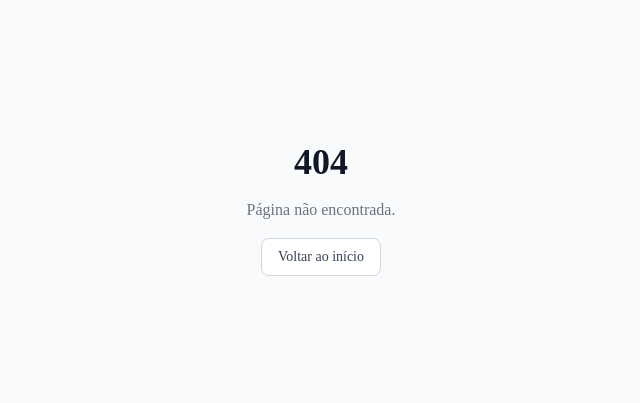
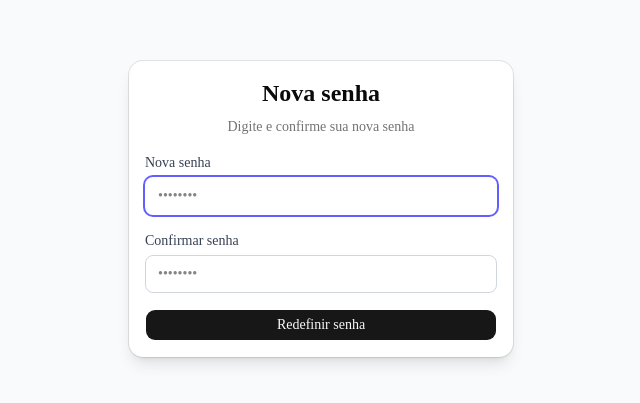
Before and after one commit to divalf/projeto1, a Next.js app: page /reset-password in a window 1280 px wide. Before the commit this address had no page. Shown: the part 191-594 px from the top of the page, without its empty margins (319-959 px from the left). Built offline with nearby package versions, Linux system fonts and the light colour scheme.

Commit message:
feat: add reset password page

```diff
--- /dev/null
+++ b/app/reset-password/page.tsx
@@ -0,0 +1,103 @@
+"use client";
+
+import { useState } from "react";
+import { createClient } from "@/lib/supabase/client";
+import { useRouter } from "next/navigation";
+import {
+  Card,
+  CardContent,
+  CardDescription,
+  CardHeader,
+  CardTitle,
+} from "@/components/ui/card";
+import { Button } from "@/components/ui/button";
+
+export default function ResetPasswordPage() {
+  const router = useRouter();
+  const [password, setPassword] = useState("");
+  const [confirm, setConfirm] = useState("");
+  const [error, setError] = useState<string | null>(null);
+  const [loading, setLoading] = useState(false);
+
+  const field =
+    "w-full px-3 py-2 text-sm border border-gray-300 rounded-md focus:outline-none focus:ring-2 focus:ring-indigo-500 focus:border-transparent";
+
+  async function handleReset(e: React.FormEvent) {
+    e.preventDefault();
+    if (password !== confirm) {
+      setError("As senhas não coincidem.");
+      return;
+    }
+    if (password.length < 6) {
+      setError("A senha deve ter pelo menos 6 caracteres.");
+      return;
+    }
+    setError(null);
+    setLoading(true);
+    try {
+      const supabase = createClient();
+      const { error } = await supabase.auth.updateUser({ password });
+      if (error) {
+        setError("Não foi possível redefinir a senha. Tente novamente.");
+      } else {
+        router.push("/dashboard");
+      }
+    } catch {
+      setError("Erro inesperado. Tente novamente.");
+    } finally {
+      setLoading(false);
+    }
+  }
+
+  return (
+    <main className="min-h-screen flex items-center justify-center bg-gray-50">
+      <Card className="w-full max-w-sm shadow-lg">
+        <CardHeader className="text-center space-y-1">
+          <CardTitle className="text-2xl font-bold">Nova senha</CardTitle>
+          <CardDescription>Digite e confirme sua nova senha</CardDescription>
+        </CardHeader>
+        <CardContent>
+          <form onSubmit={handleReset} className="space-y-4">
+            <div>
+              <label htmlFor="password" className="block text-sm font-medium text-gray-700 mb-1">
+                Nova senha
+              </label>
+              <input
+                id="password"
+                type="password"
+                required
+                autoFocus
+                value={password}
+                onChange={(e) => setPassword(e.target.value)}
+                className={field}
+                placeholder="••••••••"
+              />
+            </div>
+            <div>
+              <label htmlFor="confirm" className="block text-sm font-medium text-gray-700 mb-1">
+                Confirmar senha
+              </label>
+              <input
+                id="confirm"
+                type="password"
+                required
+                value={confirm}
+                onChange={(e) => setConfirm(e.target.value)}
+                className={field}
+                placeholder="••••••••"
+              />
+            </div>
+            {error && (
+              <p className="text-sm text-red-600 bg-red-50 border border-red-200 rounded-md px-3 py-2">
+                {error}
+              </p>
+            )}
+            <Button type="submit" disabled={loading} className="w-full">
+              {loading ? "Salvando..." : "Redefinir senha"}
+            </Button>
+          </form>
+        </CardContent>
+      </Card>
+    </main>
+  );
+}
```
